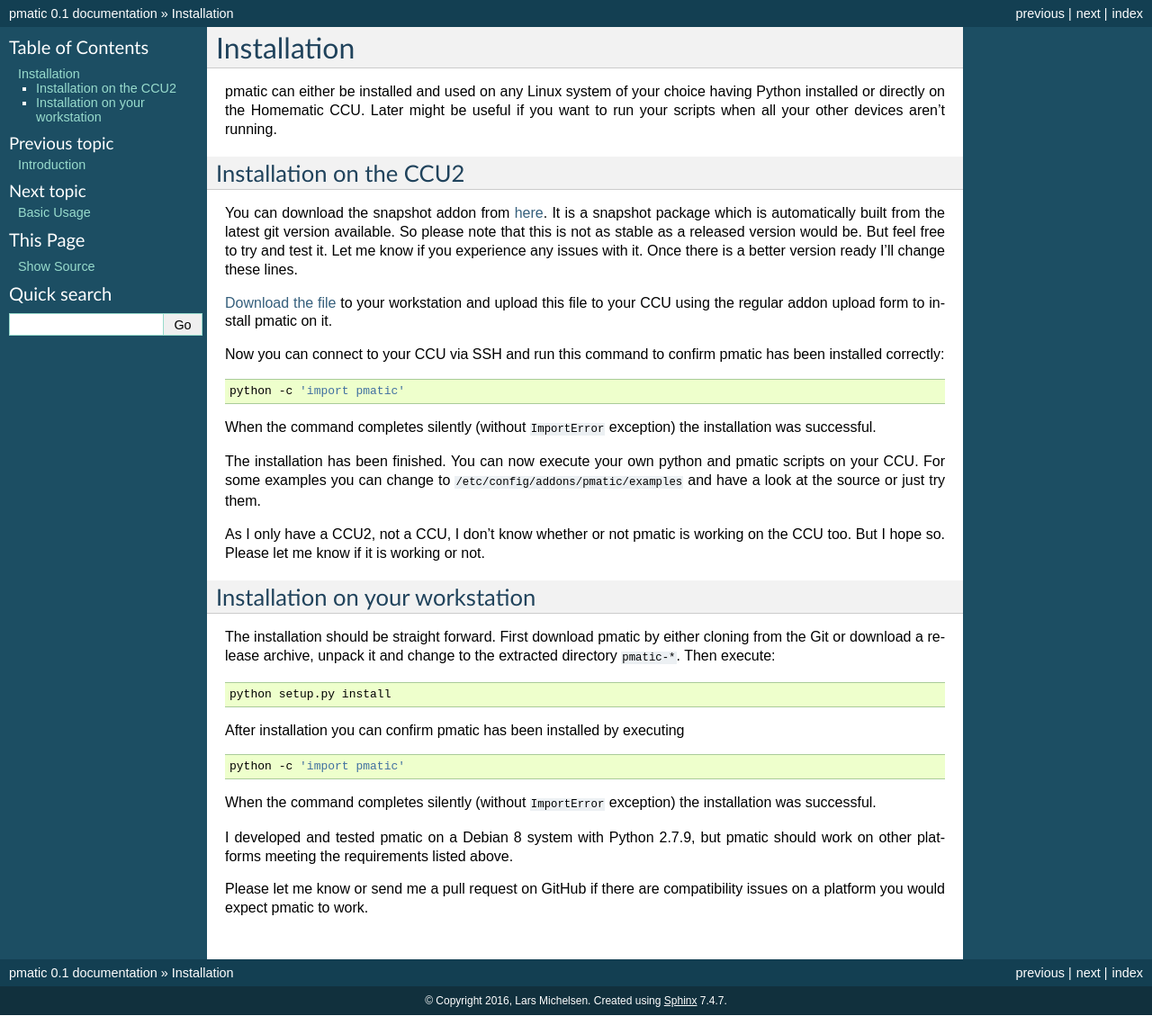
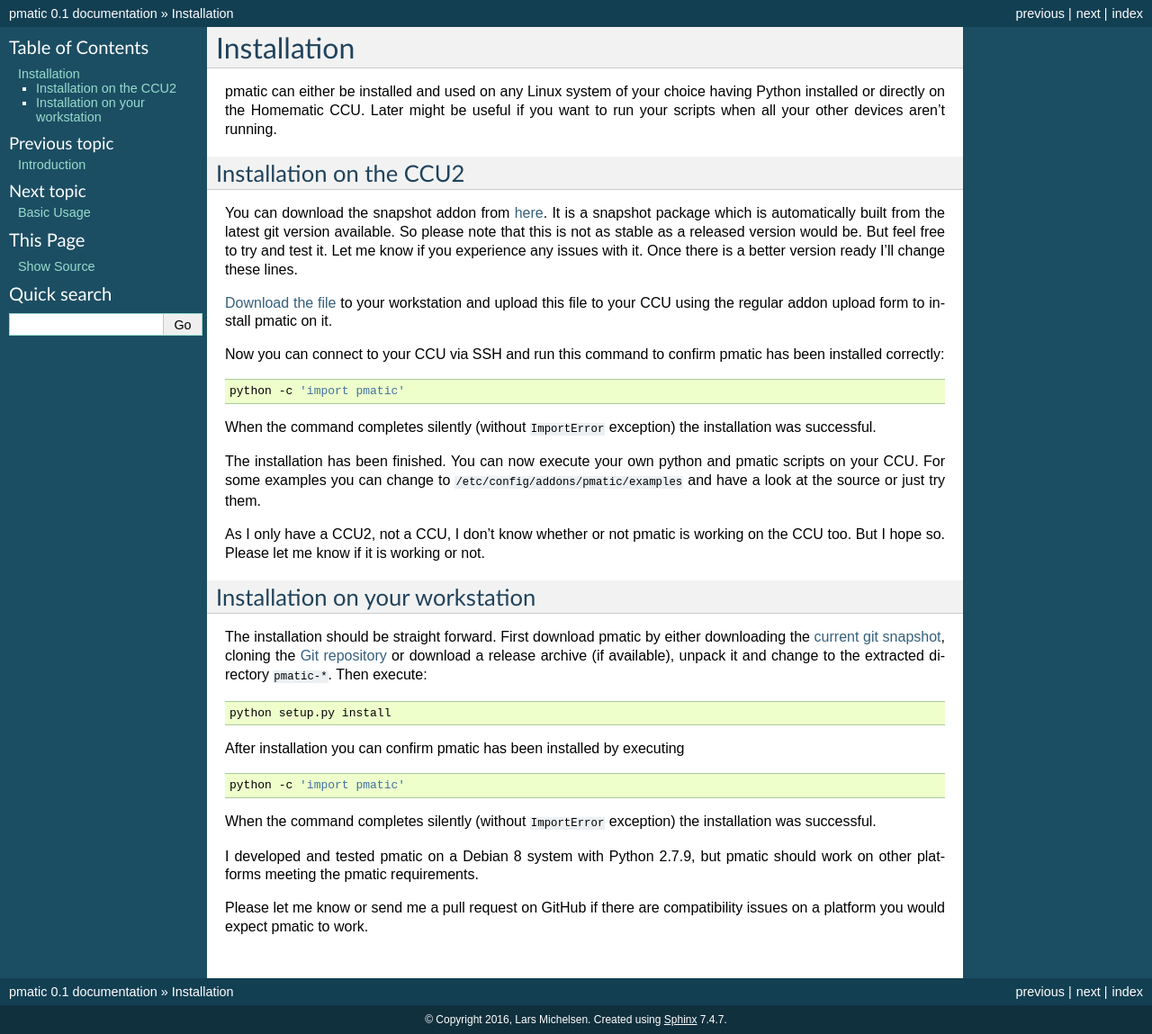
Before and after one commit to LarsMichelsen/pmatic, a Sphinx documentation site: the page built from doc/install.rst, in a window 1280 px wide. Shown: the whole page at 90% size. Built offline with Sphinx 7.4.7, drawn with Linux system fonts in a browser that asks for light colours; before the commit the page ends 1128 px from its top, so only the background shows below that.

Commit message:
Fixed old github links

```diff
--- a/doc/about_and_license.rst
+++ b/doc/about_and_license.rst
@@ -4,7 +4,7 @@
 Reporting Bugs, Feature Requests
 --------------------------------
 
-Please use the issue tracker on the `pmatic GitHub page <https://github.com/LaMi-/pmatic>`_.
+Please use the issue tracker on the `pmatic GitHub page <https://github.com/LarsMichelsen/pmatic>`_.
 
 Copyright
 ---------
@@ -17,5 +17,5 @@
 ---------
 
 All outcome of the project is licensed under the terms of the GNU GPL v2.
-Take a look at the `LICENSE <https://github.com/LaMi-/pmatic/blob/master/LICENSE>`_
+Take a look at the `LICENSE <https://github.com/LarsMichelsen/pmatic/blob/master/LICENSE>`_
 file for details.
--- a/doc/basic_usage.rst
+++ b/doc/basic_usage.rst
@@ -172,7 +172,7 @@
   An example could be a script which triggers a power switch when you turn on
   your workstation which is then powering on some kind of ambient light.
 
-  Take a look at the `example <https://github.com/LaMi-/pmatic/tree/master/examples>`_
+  Take a look at the `example <https://github.com/LarsMichelsen/pmatic/tree/master/examples>`_
   directory for more ideas.
 
 - **Continously running daemons**
--- a/doc/install.rst
+++ b/doc/install.rst
@@ -41,9 +41,11 @@
 Installation on your workstation
 --------------------------------
 
-The installation should be straight forward. First download pmatic by either
-cloning from the Git or download a release archive, unpack it and change to
-the extracted directory ``pmatic-*``. Then execute:
+The installation should be straight forward. First download pmatic by either downloading the
+`current git snapshot <https://github.com/LarsMichelsen/pmatic/archive/master.zip>`_,
+cloning the `Git repository <https://github.com/LarsMichelsen/pmatic>`_ or download a
+release archive (if available), unpack it and change to the extracted directory
+``pmatic-*``. Then execute:
 
 .. code-block:: shell
 
@@ -60,7 +62,7 @@
 
 
 I developed and tested pmatic on a Debian 8 system with Python 2.7.9, but
-pmatic should work on other platforms meeting the requirements listed above.
+pmatic should work on other platforms meeting the pmatic requirements.
 
 Please let me know or send me a pull request on GitHub if there are compatibility
 issues on a platform you would expect pmatic to work.
--- a/pmatic/__init__.py
+++ b/pmatic/__init__.py
@@ -26,7 +26,7 @@
 With pmatic you can write your own Python scripts to communicate with
 your CCU device.
 
-Take a look at <https://github.com/LaMi-/pmatic> for details.
+Take a look at <https://github.com/LarsMichelsen/pmatic> for details.
 """
 
 # Add Python 3.x behaviour to 2.7
--- a/setup.py
+++ b/setup.py
@@ -33,7 +33,7 @@
         'with your CCU2 devices.',
     author='Lars Michelsen',
     author_email='lm@larsmichelsen.com',
-    url='https://github.com/LaMi-/pmatic',
+    url='https://github.com/LarsMichelsen/pmatic',
     license='GPLv2',
     classifiers=[
         'Development Status :: 4 - Beta',
```
Also changed, not shown: README.md (+2 -2 lines).
